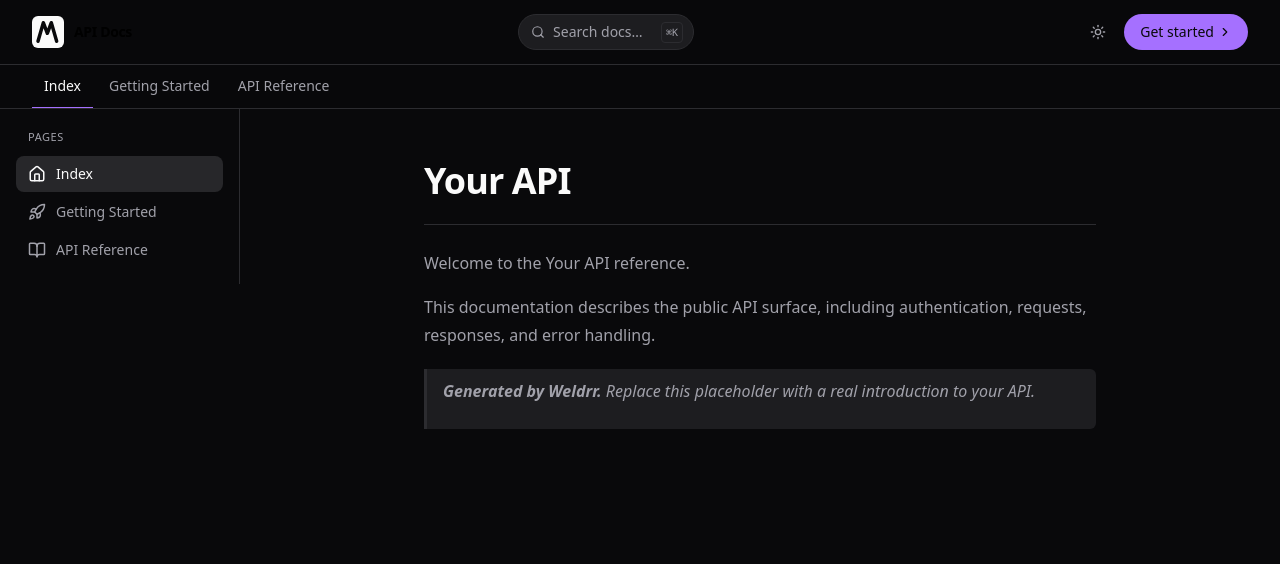
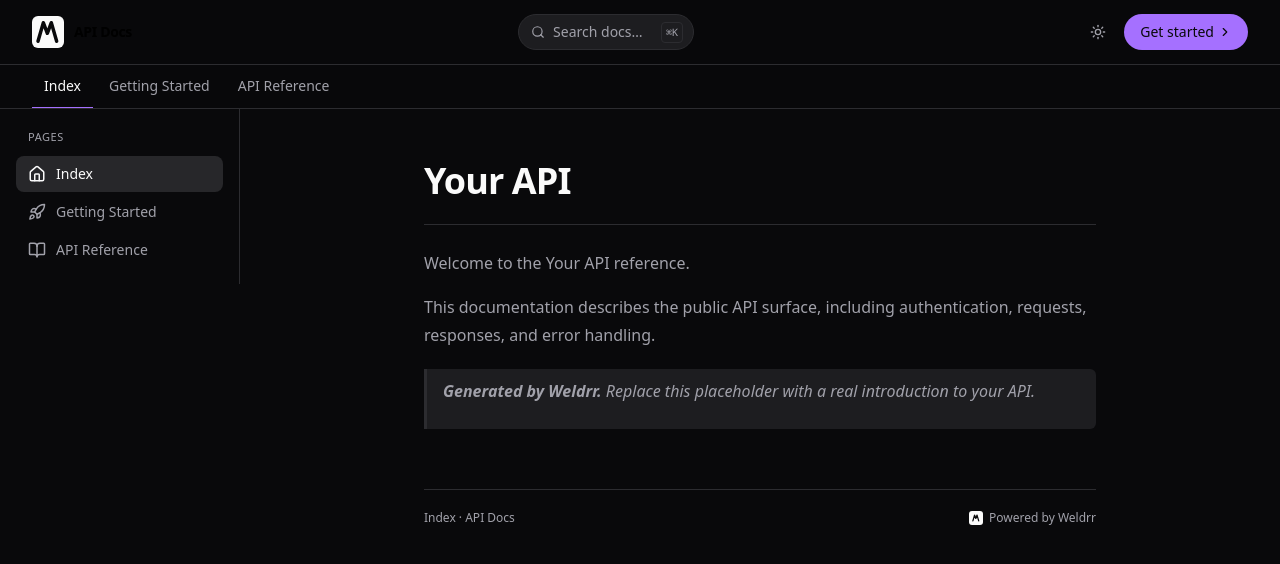
Before and after one commit to Daviduche03/paygrid-docs, a React (Vite) app: page /docs/index in a window 1280 px wide. Shown: the top 564 px of the page. Built offline with nearby package versions, Linux system fonts and the light colour scheme.

Commit message:
add: Powered by Weldrr footer

```diff
--- a/src/App.tsx
+++ b/src/App.tsx
@@ -305,6 +305,33 @@ function DocShell() {
         >
           <entry.Component />
         </article>
+
+        <footer className="mx-auto max-w-3xl px-6 pb-10 sm:px-10 lg:px-12">
+          <div className="flex items-center justify-between gap-3 border-t border-border pt-5">
+            <span className="text-xs text-muted-foreground">
+              {entry.title} · API Docs
+            </span>
+            <a
+              href="https://weldrr.app"
+              target="_blank"
+              rel="noreferrer"
+              className="inline-flex items-center gap-1.5 text-xs text-muted-foreground transition-colors hover:text-foreground"
+            >
+              <span className="inline-flex size-3.5 items-center justify-center rounded-[3px] bg-foreground text-background">
+                <svg viewBox="0 0 24 24" fill="none" className="h-2.5 w-2.5" aria-hidden="true">
+                  <path
+                    d="M4.5 19 L8.5 5 L11.5 13 L14.5 5 L18.5 19"
+                    stroke="currentColor"
+                    strokeWidth="3"
+                    strokeLinecap="round"
+                    strokeLinejoin="round"
+                  />
+                </svg>
+              </span>
+              Powered by Weldrr
+            </a>
+          </div>
+        </footer>
       </main>
       <OnThisPage toc={toc} />
     </div>
```
